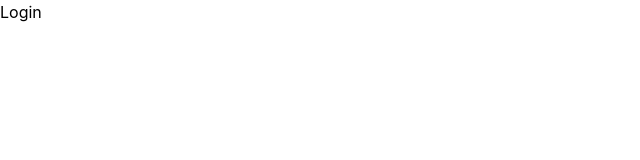
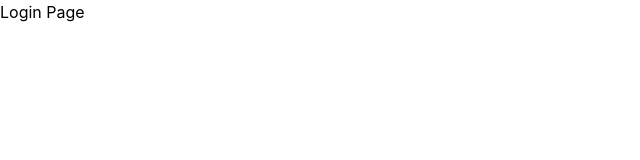
Before and after one commit to KSAdhikari008/ZTrackEx, a React app in the folder frontend/: page /login in a window 1280 px wide. Shown: the top 160 px of the page, without its empty margins (0-640 px from the left). Built offline with nearby package versions, Linux system fonts and the light colour scheme; the HTML template or start-up script is replaced by a standard one.

Commit message:
demo commit

```diff
--- a/frontend/src/pages/Login.jsx
+++ b/frontend/src/pages/Login.jsx
@@ -2,7 +2,9 @@ function Login() {
 
 
   return (
-    <h1>Login</h1>
+    <div>
+      <h1>Login Page</h1>
+    </div>
   );
 }
 
```
